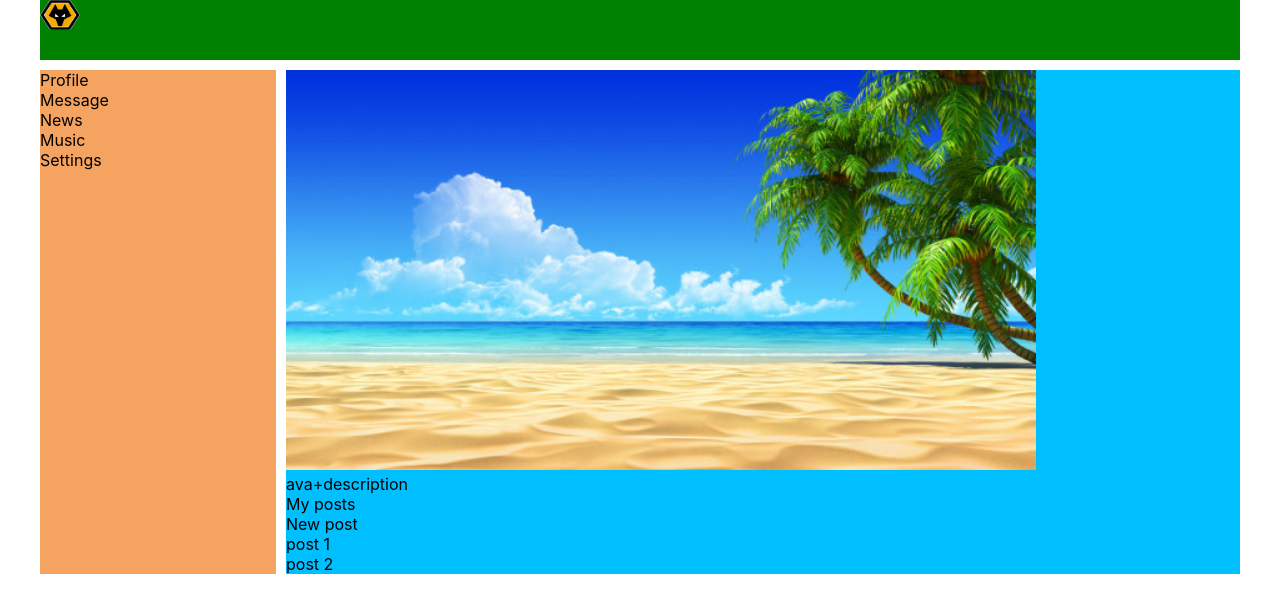
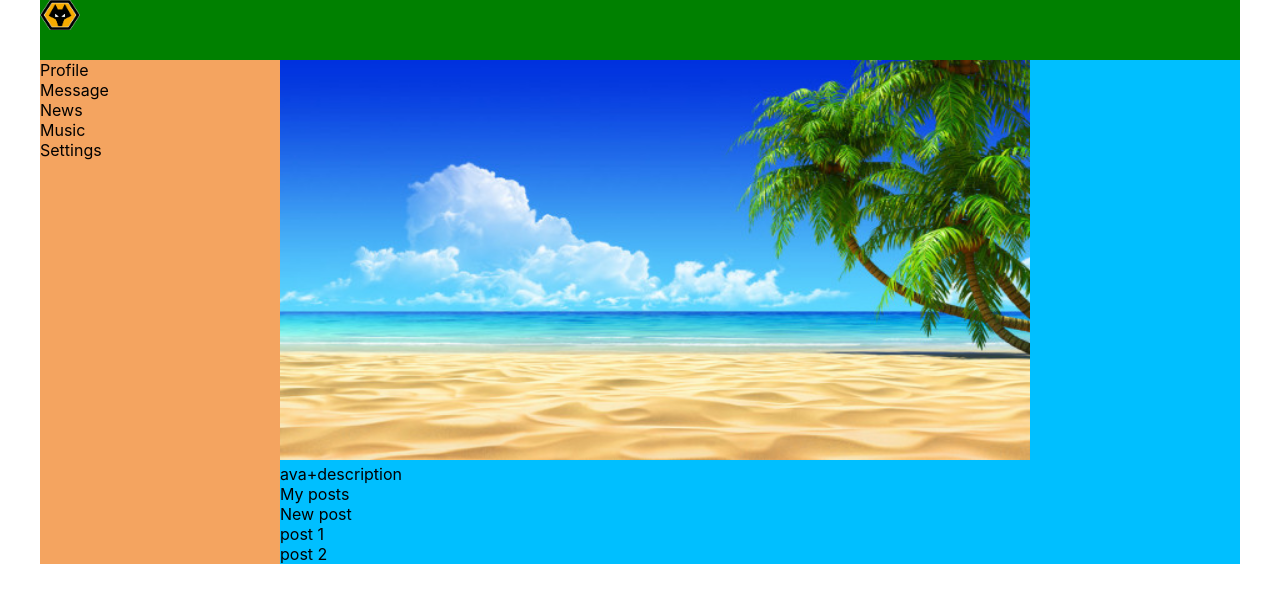
Before and after one commit to evgeny224/react-practice, a React (Create React App) app: page / in a window 1280 px wide. Shown: the top 612 px of the page. Built offline with nearby package versions, Linux system fonts and the light colour scheme.

Commit message:
добавил разделение главной страницы на компоненты

```diff
--- a/src/App.css
+++ b/src/App.css
@@ -44,7 +44,6 @@
   "n c c";
   grid-template-rows: 60px 3fr;
   grid-template-columns:1fr 4fr;
-  grid-gap: 10px;
   margin:  0 auto;
   width: 1200px
 }
--- a/src/App.js
+++ b/src/App.js
@@ -1,39 +1,17 @@
 import React from "react";
 import './App.css';
-import logo from "./images/wolf_logo.png";
-import sand from "./images/sand.jpg"
+import Header from "./Components/Header";
+import Navbar from "./Components/Navbar";
+import Profile from "./Components/Profile";
 
 
 const App = () => {
   return (
 
         <div className="app-wrapper">
-          <header className="header">
-            <div>
-            < img src={logo} alt="logo" />
-            </div>
-          </header>
-          <nav className="nav">
-            <div>Profile</div>
-            <div>Message</div>
-            <div>News</div>
-            <div>Music</div>
-            <div>Settings</div>
-          </nav>
-          <div className="content">
-            <div>
-              <img src={sand} alt="island" />
-            </div>
-            <div>ava+description</div>
-            <div>
-              My posts
-              <div>New post</div>
-              <div>
-                <div>post 1</div>
-                <div>post 2</div>
-              </div>
-            </div>
-          </div>
+          <Header />
+          <Navbar />
+          <Profile />
         </div>
   );
 }
--- /dev/null
+++ b/src/Components/Header.jsx
@@ -0,0 +1,15 @@
+import React from "react";
+import './../App.css';
+import logo from "./../images/wolf_logo.png";
+
+const Header = () => {
+    return(
+        <header className="header">
+            <div>
+                < img src={logo} alt="logo" />
+            </div>
+        </header>
+    )
+}
+
+export default Header;
--- /dev/null
+++ b/src/Components/Navbar.jsx
@@ -0,0 +1,26 @@
+import React from "react";
+import './../App.css';
+
+const Navbar = () => {
+    return(
+        <nav className="nav">
+            <div>
+                <a>Profile</a>
+            </div>
+            <div>
+                <a>Message</a>
+            </div>
+            <div>
+                <a>News</a>
+            </div>
+            <div>
+                <a>Music</a>
+            </div>
+            <div>
+                <a>Settings</a>
+            </div>
+        </nav>
+    )
+}
+
+export default Navbar;
--- /dev/null
+++ b/src/Components/Profile.jsx
@@ -0,0 +1,24 @@
+import React from "react";
+import './../App.css';
+import sand from "./../images/sand.jpg";
+
+const Profile = () => {
+    return(
+        <div className="content">
+            <div>
+                <img src={sand} alt="island" />
+            </div>
+            <div>ava+description</div>
+            <div>
+                My posts
+                <div>New post</div>
+                <div>
+                    <div>post 1</div>
+                    <div>post 2</div>
+                </div>
+            </div>
+        </div>
+    )
+}
+
+export default Profile;
```
